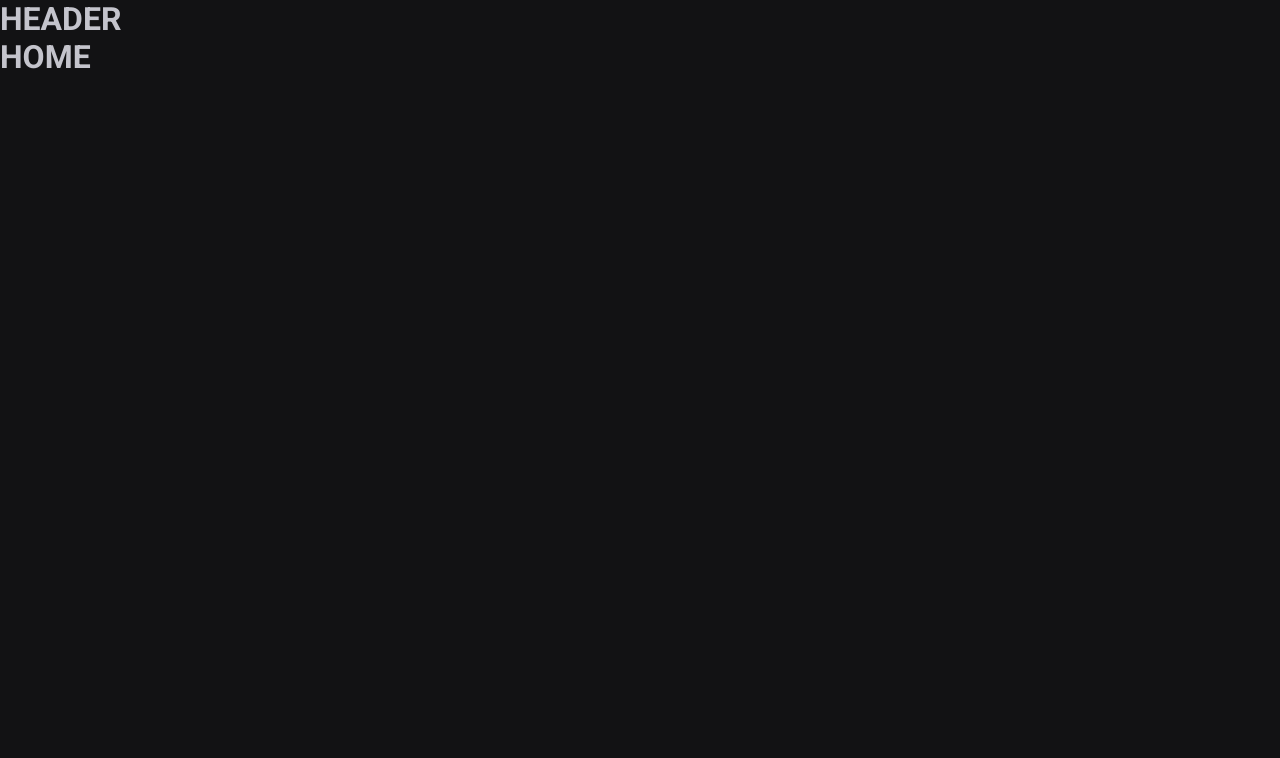
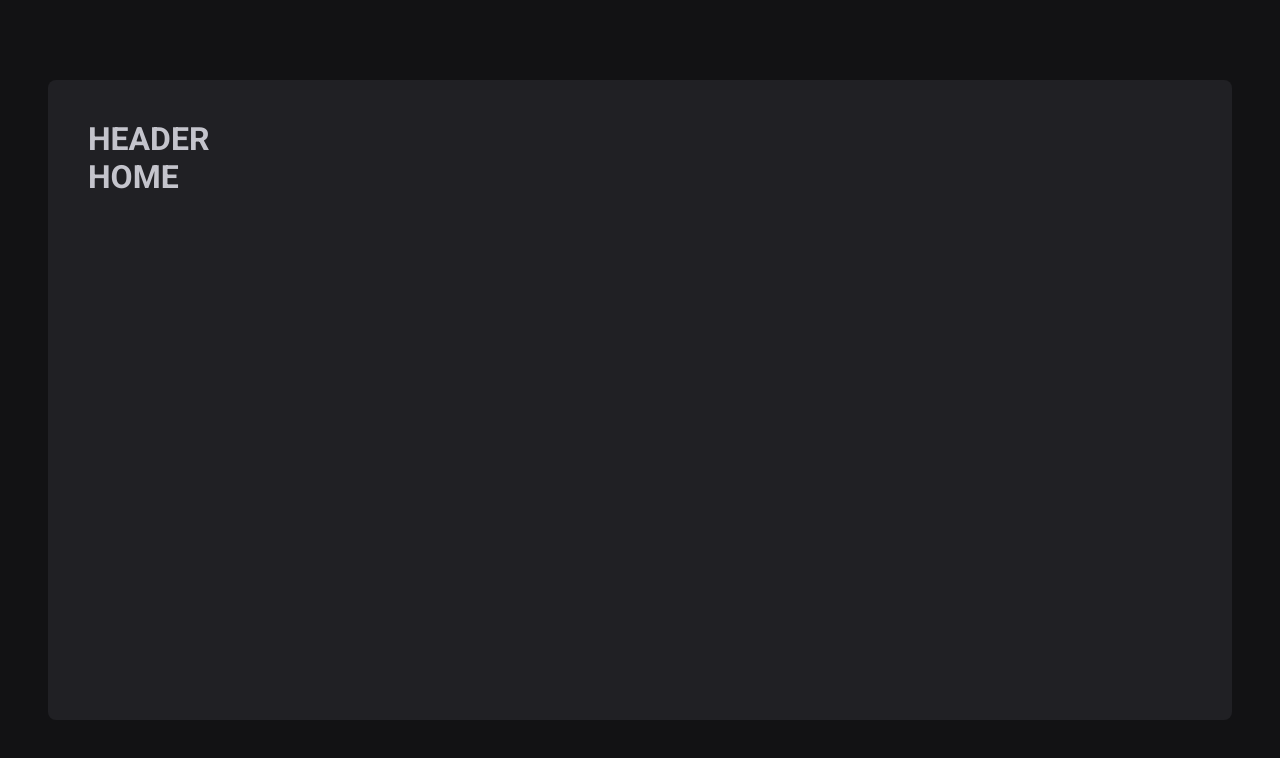
Before and after one commit to DouglasO-R/pomodoro, a React (Vite) app: page / in a window 1280 px wide. Shown: the top 758 px of the page. Built offline with nearby package versions, Linux system fonts and the light colour scheme.

Commit message:
WIP: add default layout styles

```diff
--- a/src/layouts/Default/index.tsx
+++ b/src/layouts/Default/index.tsx
@@ -1,11 +1,12 @@
 import { Outlet } from 'react-router-dom'
 import { Header } from '../../components/Header'
+import { LayoutContainer } from './styles'
 
 export function DefaultLayout() {
   return (
-    <div>
+    <LayoutContainer>
       <Header />
       <Outlet />
-    </div>
+    </LayoutContainer>
   )
 }
--- /dev/null
+++ b/src/layouts/Default/styles.ts
@@ -0,0 +1,13 @@
+import styled from 'styled-components'
+
+export const LayoutContainer = styled.div`
+  max-width: 74rem;
+  height: calc(100vh - 10rem);
+  margin: 5rem auto;
+  padding: 2.5rem;
+
+  background: ${(props) => props.theme['gray-800']};
+  border-radius: 8px;
+  display: flex;
+  flex-direction: column;
+`
```
